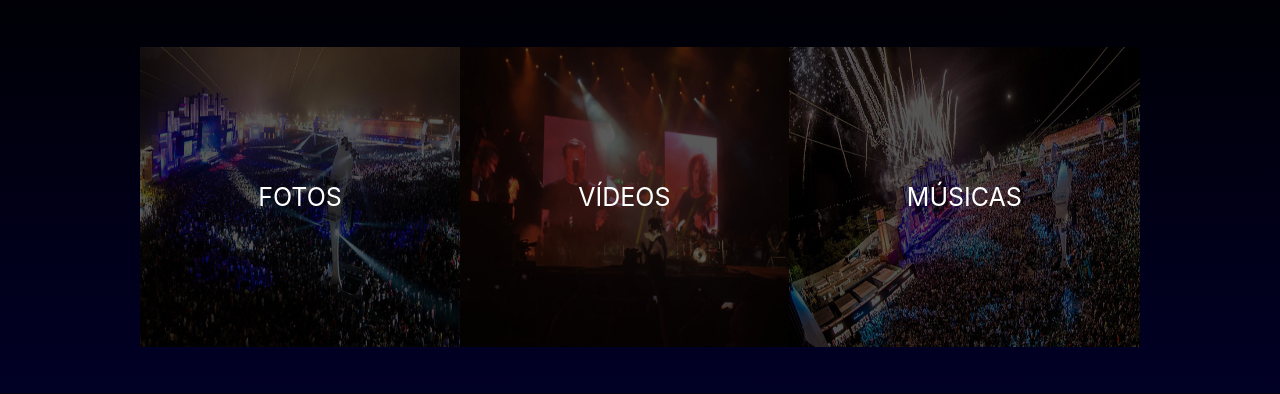
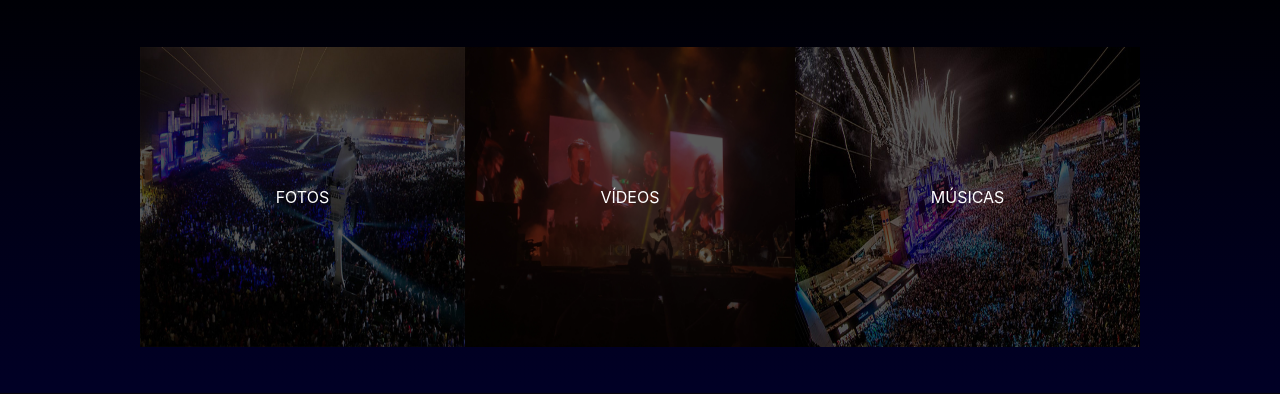
Before and after one commit to Mdamian1/RockInRio, a CodeIgniter app: page /database/index.php/welcome/index in a window 1280 px wide. Shown: the part 609-1003 px from the top of the page. Run offline with CodeIgniter, Linux system fonts and the light colour scheme; some libraries are stand-ins or nearby versions.

Commit message:
site pronto

```diff
--- a/application/views/template.php
+++ b/application/views/template.php
@@ -13,7 +13,7 @@
         <div class="topo">
             <div class="topoInterior">
                 <a href="<?php echo base_url('/')?>"><img src="<?php echo base_url('assets/template/css/logo_rio.png')?>" alt=""></a>
-                <div class="menu">
+                <div class="menu" style="font-size: 16px">
                     <ul>
                         <a class="a" href="<?php echo base_url('welcome/fotos')?>">
                             <li class="opcaoMenu">FOTOS</li>
--- a/assets/index/css/style.css
+++ b/assets/index/css/style.css
@@ -1,5 +1,6 @@
 a{
     text-decoration: none;
+    font-size: 16px;
 }
 
 .centro{
@@ -32,7 +33,6 @@
 
 .a{
     color: #ffffff;
-    font-size: 25px;
     text-align: center;
 }
 
--- a/assets/template/css/style.css
+++ b/assets/template/css/style.css
@@ -25,6 +25,7 @@
 .menu{
     width: 100%;
     max-width: 400px;
+    font-size: 16px;
     height: 80px;
     margin-left: auto;
 }
--- a/assets/videos/css/style.css
+++ b/assets/videos/css/style.css
@@ -3,6 +3,10 @@
     padding: 0;
     font-family: Verdana, Geneva, Tahoma, sans-serif;
     text-decoration: none;
+}
+
+a{
+    font-size: 16px;
 }
 
 .fundo{
```
